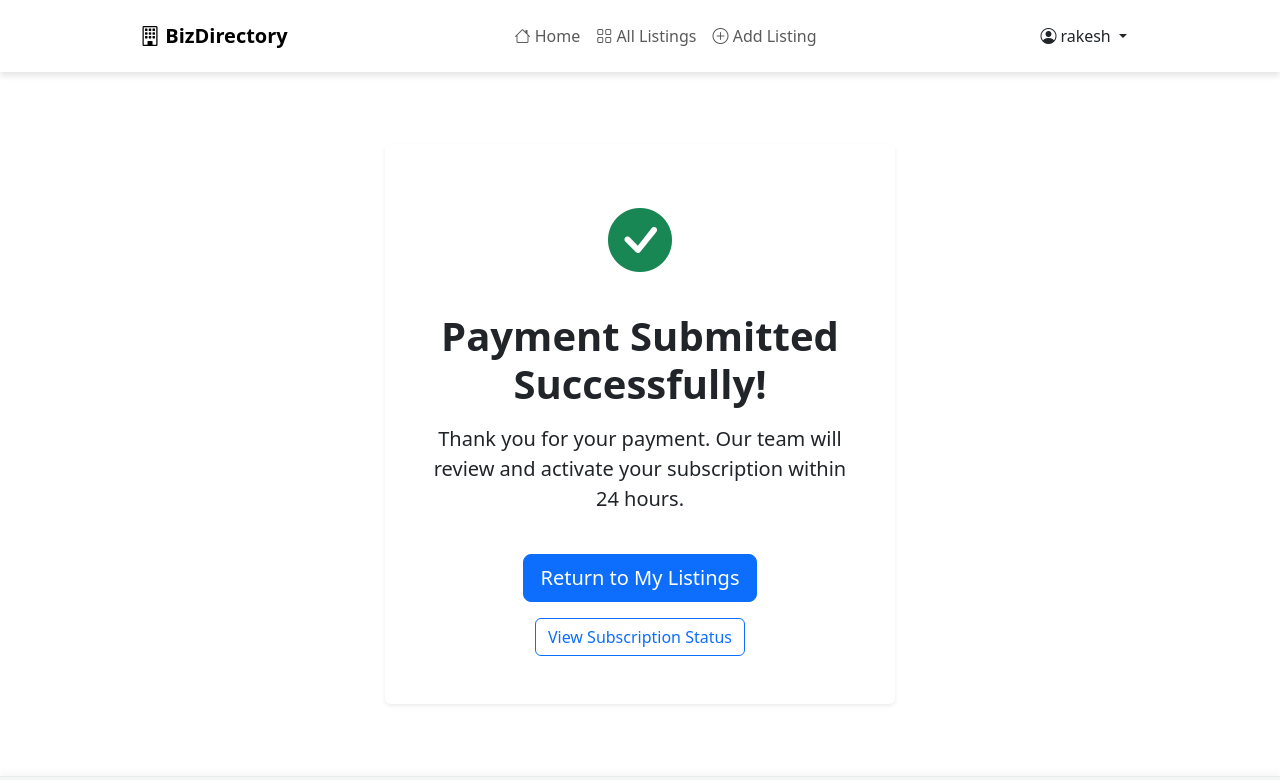
After one commit to rakeshptajlapur/bizdirectory, a Django app: page /plans/success/ in a window 1280 px wide. The commit adds this page. Shown: the top 780 px of the page. Run offline with Django 5.2, Linux system fonts and the light colour scheme; a user stored in the database is signed in; data comes from the database, SQL or seed files in the repository; parts of the project's set-up code (start-up, migrations or seed data) failed here and were passed over; grey boxes are pictures that could not be loaded.

Commit message:
Implement per-listing subscription system
- Add business field to UserSubscription model
- Create subscription flow for each business listing
- Add payment upload and verification system
- Update business form to require active subscription
- Add subscription dashboard and management views
- Implement feature restrictions based on plan type

Still TODO: Fix remaining URL routing and template issues

```diff
--- a/directory/templates/directory/base.html
+++ b/directory/templates/directory/base.html
@@ -572,7 +572,7 @@
                     </li>
 
                     <li class="nav-item">
-                        <a class="nav-link" href="{% url 'directory:add_business' %}"><i class="bi bi-plus-circle"></i> Add Listing</a>
+                        <a class="nav-link" href="{% url 'directory:add_business_start' %}"><i class="bi bi-plus-circle"></i> Add Listing</a>
                     </li>
                 </ul>
                 <!-- Update the auth links in navbar -->
--- a/directory/templates/directory/dashboard/base.html
+++ b/directory/templates/directory/dashboard/base.html
@@ -30,7 +30,7 @@
                         <a href="{% url 'directory:dashboard_listings' %}" class="list-group-item list-group-item-action {% if active_tab == 'listings' %}active{% endif %}">
                             <i class="bi bi-building me-2"></i> My Listings
                         </a>
-                        <a href="{% url 'directory:add_business' %}" class="list-group-item list-group-item-action {% if active_tab == 'add_business' %}active{% endif %}">
+                        <a href="{% url 'directory:add_business_start' %}" class="list-group-item list-group-item-action {% if active_tab == 'add_business' %}active{% endif %}">
                             <i class="bi bi-plus-circle me-2"></i> Add Listing
                         </a>
                         <a href="{% url 'directory:dashboard_reviews' %}" class="list-group-item list-group-item-action {% if active_tab == 'reviews' %}active{% endif %}">
@@ -49,6 +49,9 @@
                             {% elif business.kyc_status == 'completed' and business.gst_verified %}
                                 <span class="badge bg-success ms-auto">Verified</span>
                             {% endif %}
+                        </a>
+                        <a href="{% url 'directory:subscription_dashboard' %}" class="list-group-item list-group-item-action {% if active_tab == 'subscription' %}active{% endif %}">
+                            <i class="bi bi-credit-card me-2"></i> Subscription
                         </a>
                     {% else %}
                         <!-- Regular User - Show Upgrade Option -->
--- a/directory/templates/directory/dashboard/business_form.html
+++ b/directory/templates/directory/dashboard/business_form.html
@@ -201,6 +201,8 @@
         </div>
 
         <!-- Business Hours Card -->
+        {% with subscription=request.user|get_subscription %}
+            {% if subscription.plan.price > 0 %}
                 <div class="card border-0 shadow-sm mb-4">
                     <div class="card-body">
                         <h5 class="border-bottom pb-2 mb-3">
@@ -257,6 +259,8 @@
                         </div>
                     </div>
                 </div>
+            {% endif %}
+        {% endwith %}
 
         <!-- Services Card -->
         <div class="card border-0 shadow-sm mb-4">
--- a/directory/templates/directory/dashboard/listings.html
+++ b/directory/templates/directory/dashboard/listings.html
@@ -7,7 +7,7 @@
         <h1 class="h3 mb-0">My Listings</h1>
     </div>
     <div class="col-auto">
-        <a href="{% url 'directory:add_business' %}" class="btn btn-primary">Add New Listing</a>
+        <a href="{% url 'directory:add_business_start' %}" class="btn btn-primary">Add New Listing</a>
     </div>
 </div>
 
@@ -69,8 +69,8 @@
             <div class="text-center py-4">
                 <i class="bi bi-building text-muted fs-2"></i>
                 <p class="text-muted mt-2">You don't have any listings yet. Add your first business!</p>
-                <a href="{% url 'directory:add_business' %}" class="btn btn-primary mt-2">
-                    <i class="bi bi-plus-circle me-1"></i>Add Business
+                <a href="{% url 'directory:add_business_start' %}" class="btn btn-primary mt-2">
+                    <i class="bi bi-plus-circle me-1"></i>Add New Listing
                 </a>
             </div>
         {% endif %}
--- /dev/null
+++ b/directory/templates/directory/subscription/success.html
@@ -0,0 +1,41 @@
+{% extends 'directory/base.html' %}
+{% load static %}
+
+{% block title %}Payment Submitted | BizDirectory{% endblock %}
+
+{% block content %}
+<div class="container py-5">
+    <div class="row justify-content-center">
+        <div class="col-lg-8">
+            <div class="card shadow-sm border-0">
+                <div class="card-body p-5 text-center">
+                    <div class="mb-4">
+                        <i class="bi bi-check-circle-fill text-success" style="font-size: 4rem;"></i>
+                    </div>
+
+                    <h1 class="display-6 fw-bold mb-3">Payment Submitted Successfully!</h1>
+
+                    {% if 'pending_subscription_id' in request.session %}
+                        <!-- If this is for a new business -->
+                        <p class="lead mb-4">Thank you for your payment. Our team will review and activate your subscription soon.</p>
+                        <p>Meanwhile, you can continue setting up your business listing:</p>
+                        <a href="{% url 'directory:add_business' %}" class="btn btn-primary btn-lg mt-3">
+                            Add Business Details
+                        </a>
+                    {% else %}
+                        <!-- If this is for an existing business -->
+                        <p class="lead mb-4">Thank you for your payment. Our team will review and activate your subscription within 24 hours.</p>
+                        <a href="{% url 'directory:dashboard_listings' %}" class="btn btn-primary btn-lg mt-3">
+                            Return to My Listings
+                        </a>
+                    {% endif %}
+
+                    <a href="{% url 'directory:subscription_dashboard' %}" class="btn btn-outline-primary mt-3">
+                        View Subscription Status
+                    </a>
+                </div>
+            </div>
+        </div>
+    </div>
+</div>
+{% endblock %}
--- a/directory/urls.py
+++ b/directory/urls.py
@@ -33,6 +33,14 @@ urlpatterns = [
     path('dashboard/monitor-redis/', views.monitor_redis, name='monitor_redis'),
 
     # Business addition and editing
+    path('dashboard/business/start/', views.add_business_start, name='add_business_start'),  # New URL
     path('dashboard/business/add/', views.business_form, name='add_business'),
     path('dashboard/business/edit/<int:business_id>/', views.business_form, name='edit_business'),
+
+    # Subscription URLs
+    path('dashboard/subscription/', views.subscription_dashboard, name='subscription_dashboard'),
+    path('plans/', views.subscription_plans, name='subscription_plans'),
+    path('plans/select/<int:plan_id>/', views.select_plan, name='select_plan'),
+    path('plans/payment/<int:subscription_id>/', views.payment_upload, name='payment_upload'),
+    path('plans/success/', views.payment_success, name='payment_success'),
 ]
--- a/directory/views.py
+++ b/directory/views.py
@@ -1,4 +1,5 @@
 from django.shortcuts import render, get_object_or_404
+from django.urls import reverse  # Add this line
 from django.db.models import Q, Avg, Count
 from django.http import JsonResponse
 from django.core.paginator import Paginator
@@ -10,9 +11,10 @@ from django.contrib.admin.views.decorators import staff_member_required
 import redis
 from django.conf import settings
 from .forms import BusinessForm
+from datetime import timedelta
 import os
 # Fix missing imports
-from .models import Business, Category, Service, BusinessImage, BusinessHours, Review, Enquiry, CouponRequest
+from .models import Business, Category, Service, BusinessImage, BusinessHours, Review, Enquiry, CouponRequest, SubscriptionPlan, UserSubscription
 
 
 def home(request):
@@ -382,18 +384,9 @@ def dashboard_home(request):
         business__owner=request.user
     ).order_by('-created_at')[:5]
 
-    # Get business for sidebar context
-    business = None
-    if hasattr(request.user, 'profile') and request.user.profile.is_business_owner:
-        try:
-            business = Business.objects.get(owner=request.user)
-        except Business.DoesNotExist:
-            pass
-
     context = {
         'active_tab': 'home',
-        'business': business,  # Add this
-        'businesses': businesses,
+        'businesses': businesses,  # This already contains all businesses
         'enquiries_count': enquiries_count,
         'reviews_count': reviews_count,
         'avg_rating': avg_rating,
@@ -587,18 +580,44 @@ def kyc_gst_documents(request):
 @login_required
 def business_form(request, business_id=None):
     """Add new business or edit existing business"""
+    # Permission checks
     if not hasattr(request.user, 'profile') or not request.user.profile.is_business_owner:
         messages.error(request, "You need to upgrade to a business owner account first.")
         return redirect('accounts:upgrade_to_business')
+
+    # Initialize variables
+    business = None
+    is_edit = False
+    subscription = None
 
     # Determine if editing or adding
     if business_id:
         business = get_object_or_404(Business, id=business_id, owner=request.user)
         is_edit = True
+
+        # For editing, check if business has an active subscription
+        subscription = UserSubscription.objects.filter(
+            business=business,
+            is_active=True,
+            expiry_date__gt=timezone.now()
+        ).first()
+
+        if not subscription:
+            messages.warning(request, "This listing doesn't have an active subscription.")
+            return redirect(f"{reverse('directory:subscription_plans')}?for_business={business_id}")
     else:
-        business = None
-        is_edit = False
+        # For new business, get the subscription from session
+        subscription_id = request.session.get('pending_subscription_id')
+        if not subscription_id:
+            messages.warning(request, "Please select a subscription plan first.")
+            return redirect('directory:add_business_start')
 
+        subscription = get_object_or_404(UserSubscription, id=subscription_id, user=request.user)
+        if not subscription.is_active:
+            messages.warning(request, "Your subscription isn't active yet.")
+            return redirect('directory:dashboard_home')
+
+    # Process form submission
     if request.method == 'POST':
         form = BusinessForm(request.POST, request.FILES, instance=business, user=request.user)
 
@@ -704,6 +723,15 @@ def business_form(request, business_id=None):
 
             business.save()
 
+            # Link subscription to business if adding new business
+            if not is_edit and 'pending_subscription_id' in request.session:
+                subscription_id = request.session.get('pending_subscription_id')
+                subscription = UserSubscription.objects.get(id=subscription_id)
+                subscription.business = business
+                subscription.save()
+                # Clear the session
+                del request.session['pending_subscription_id']
+
             messages.success(request, status_message)
             return redirect('directory:dashboard_listings')
 
@@ -753,9 +781,142 @@ def business_form(request, business_id=None):
     }
     return render(request, 'directory/dashboard/business_form.html', context)
 
+# Add these view functions
 
+@login_required
+def subscription_plans(request):
+    """View to select subscription plans"""
+    if not hasattr(request.user, 'profile') or not request.user.profile.is_business_owner:
+        messages.error(request, "Only business owners can subscribe to plans.")
+        return redirect('accounts:upgrade_to_business')
 
+    # Get available subscription plans
+    plans = SubscriptionPlan.objects.all()
 
+    # Check if this is for a new business or an existing one
+    for_new_business = request.GET.get('for_new_business') == 'true'
+    for_business_id = request.GET.get('for_business')
+    business = None
+
+    if for_business_id:
+        business = get_object_or_404(Business, id=for_business_id, owner=request.user)
+
+    context = {
+        'plans': plans,
+        'for_new_business': for_new_business,
+        'business': business
+    }
+
+    return render(request, 'directory/subscription/plans.html', context)
+
+@login_required
+def select_plan(request, plan_id):
+    """Handle plan selection"""
+    # Permission check
+    if not hasattr(request.user, 'profile') or not request.user.profile.is_business_owner:
+        messages.error(request, "Only business owners can subscribe to plans.")
+        return redirect('accounts:upgrade_to_business')
+
+    plan = get_object_or_404(SubscriptionPlan, id=plan_id)
+
+    # Check if this is for a new or existing business
+    for_new_business = request.GET.get('for_new_business') == 'true'
+    for_business_id = request.GET.get('for_business')
+    business = None
+
+    if for_business_id:
+        business = get_object_or_404(Business, id=for_business_id, owner=request.user)
+
+    # Create a new subscription
+    subscription = UserSubscription.objects.create(
+        user=request.user,
+        business=business,  # Will be None for new businesses
+        plan=plan,
+        expiry_date=timezone.now() + timedelta(days=plan.duration_days)
+    )
+
+    # If free plan, activate immediately
+    if plan.price == 0:
+        subscription.is_active = True
+        subscription.payment_status = 'verified'
+        subscription.save()
+
+        if business:
+            # Update existing business subscription
+            messages.success(request, f"Your {business.name} subscription has been updated to {plan.name}.")
+            return redirect('directory:dashboard_listings')
+        else:
+            # For new business
+            request.session['pending_subscription_id'] = subscription.id
+            messages.success(request, f"You've selected the {plan.name} plan. Now add your business details.")
+            return redirect('directory:add_business')
+
+    # For paid plans, redirect to payment
+    return redirect(f"{reverse('directory:payment_upload', args=[subscription.id])}?for_new_business={for_new_business}&for_business_id={for_business_id or ''}")
+
+@login_required
+def payment_upload(request, subscription_id):
+    """Handle payment screenshot upload"""
+    subscription = get_object_or_404(UserSubscription, id=subscription_id, user=request.user)
+
+    # Get query parameters
+    for_new_business = request.GET.get('for_new_business') == 'true'
+    for_business_id = request.GET.get('for_business_id')
+
+    if request.method == 'POST':
+        payment_screenshot = request.FILES.get('payment_screenshot')
+
+        if payment_screenshot:
+            subscription.payment_screenshot = payment_screenshot
+            subscription.payment_status = 'pending'
+            subscription.save()
+
+            if for_new_business:
+                # Store subscription ID in session for the business form to use
+                request.session['pending_subscription_id'] = subscription.id
+
+            messages.success(request, "Payment proof uploaded successfully. Your subscription will be activated after verification.")
+            return redirect('directory:payment_success')
+        else:
+            messages.error(request, "Please upload a payment screenshot.")
+
+    context = {
+        'subscription': subscription,
+        'for_new_business': for_new_business,
+        'for_business_id': for_business_id,
+        'upi_id': 'yourbusiness@upi'  # Replace with your actual UPI ID
+    }
+
+    return render(request, 'directory/subscription/payment.html', context)
+
+@login_required
+def payment_success(request):
+    """Payment success page"""
+    return render(request, 'directory/subscription/success.html')
+
+@login_required
+def subscription_dashboard(request):
+    """User's subscription dashboard"""
+    if not hasattr(request.user, 'profile') or not request.user.profile.is_business_owner:
+        messages.error(request, "Only business owners can access subscription dashboard.")
+        return redirect('accounts:upgrade_to_business')
+
+    # Get user's subscriptions
+    subscriptions = UserSubscription.objects.filter(user=request.user).order_by('-start_date')
+
+    # Get current active subscription
+    active_subscription = subscriptions.filter(
+        is_active=True,
+        expiry_date__gt=timezone.now()
+    ).first()
+
+    context = {
+        'active_tab': 'subscription',
+        'subscriptions': subscriptions,
+        'active_subscription': active_subscription
+    }
+
+    return render(request, 'directory/dashboard/subscription.html', context)
 
 @staff_member_required
 def monitor_redis(request):
@@ -773,3 +934,23 @@ def monitor_redis(request):
         })
     except Exception as e:
         return JsonResponse({'error': str(e)})
+
+# Add this helper function
+
+def get_user_subscription(user):
+    """Get active subscription details for a user"""
+    return UserSubscription.objects.filter(
+        user=user,
+        is_active=True,
+        expiry_date__gt=timezone.now()
+    ).select_related('plan').first()
+
+@login_required
+def add_business_start(request):
+    """Start the add business process by selecting a plan"""
+    if not hasattr(request.user, 'profile') or not request.user.profile.is_business_owner:
+        messages.error(request, "You need to upgrade to a business owner account first.")
+        return redirect('accounts:upgrade_to_business')
+
+    # Redirect to subscription plans with a flag to indicate new business flow
+    return redirect(f"{reverse('directory:subscription_plans')}?for_new_business=true")
```
Also changed, not shown: accounts/views.py (+27 -14 lines), directory/admin.py (+29 -1 lines), directory/models.py (+44 -0 lines), directory/templates/directory/dashboard/subscription.html (added, +119 -0 lines), directory/templates/directory/subscription/payment.html (added, +58 -0 lines), directory/templates/directory/subscription/plans.html (added, +70 -0 lines), directory/templatetags/directory_filters.py (+25 -0 lines), directory/migrations/0009_subscriptionplan_usersubscription.py (added), directory/migrations/0010_usersubscription_business.py (added), directory/static/directory/images/payment-qr.jpeg (added), 1 other file. Lines whose indentation alone changed are shown as unchanged.
